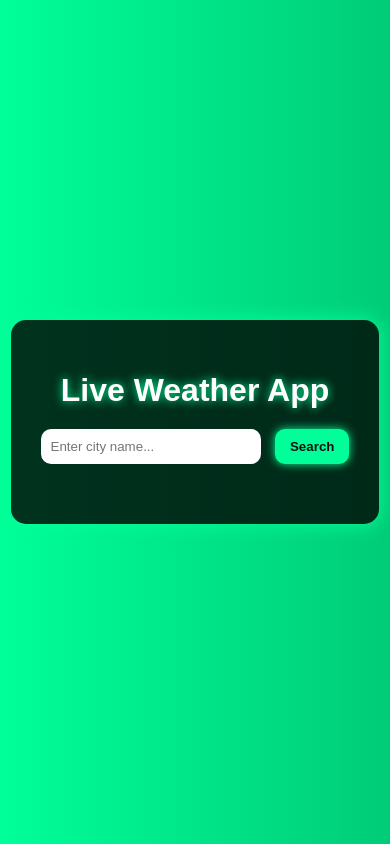
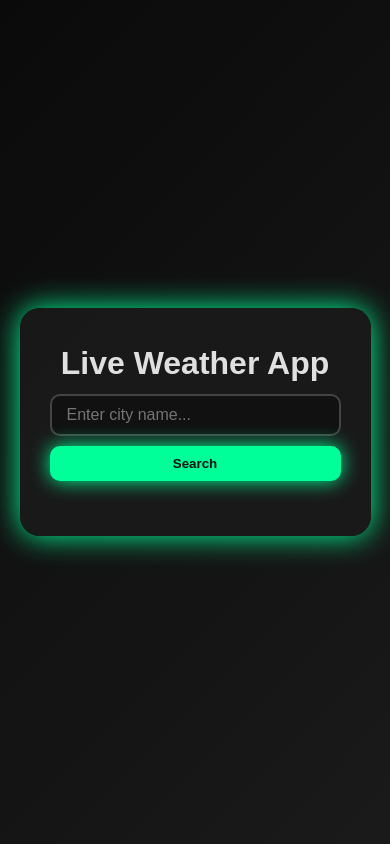
Before and after one commit to soumyadweep74/worldofsoumya, a plain HTML site: page weather/index.html in a window 390 px wide. Drawn offline with Linux system fonts and the light colour scheme.

Commit message:
Update style.css

```diff
--- a/weather/style.css
+++ b/weather/style.css
@@ -1,54 +1,118 @@
+/* Reset & Base Styles */
+* {
+    margin: 0;
+    padding: 0;
+    box-sizing: border-box;
+}
+
 body {
     font-family: 'Poppins', sans-serif;
-    background: linear-gradient(to right, #0f9, #0c7);
+    background: linear-gradient(135deg, #0a0a0a 0%, #1a1a1a 100%);
+    color: #e0e0e0;
+    line-height: 1.6;
     display: flex;
     justify-content: center;
     align-items: center;
     height: 100vh;
-    margin: 0;
 }
 
+/* Weather Container */
 .weather-container {
-    background: rgba(0,0,0,0.8);
-    padding: 30px;
-    border-radius: 15px;
+    background: rgba(26, 26, 26, 0.9);
+    padding: 40px;
+    border-radius: 20px;
+    box-shadow: 0 0 30px #0f9;
     text-align: center;
-    color: #fff;
-    box-shadow: 0 0 20px #0f9;
+    width: 350px;
+    animation: fadeIn 1s ease-in-out;
 }
 
-.weather-container h1 {
+/* Search Box */
+.search-box {
+    display: flex;
     margin-bottom: 20px;
-    text-shadow: 0 0 10px #0f9;
 }
 
 .search-box input {
-    padding: 10px;
-    width: 200px;
-    border-radius: 10px;
-    border: none;
+    flex: 1;
+    padding: 10px 15px;
+    border-radius: 10px 0 0 10px;
+    border: 2px solid #444;
+    background: #111;
+    color: #e0e0e0;
+    font-size: 1em;
     outline: none;
+    transition: border-color 0.3s, transform 0.2s;
+}
+
+.search-box input:focus {
+    border-color: #0f9;
+    transform: scale(1.02);
 }
 
 .search-box button {
     padding: 10px 15px;
-    margin-left: 10px;
+    background: #0f9;
+    color: #111;
     border: none;
-    border-radius: 10px;
-    background-color: #0f9;
-    color: #111;
-    font-weight: bold;
+    border-radius: 0 10px 10px 0;
+    font-weight: 600;
     cursor: pointer;
-    box-shadow: 0 0 10px #0f9;
     transition: all 0.3s;
+    box-shadow: 0 0 20px #0f9;
 }
 
 .search-box button:hover {
+    background: #0c7;
     transform: scale(1.05);
-    box-shadow: 0 0 20px #0f9;
+    box-shadow: 0 0 30px #0f9;
 }
 
-.weather-info {
-    margin-top: 30px;
-    font-size: 1.2em;
+/* Weather Info */
+.weather-info h2 {
+    font-size: 1.5em;
+    margin-bottom: 10px;
+    color: #0f9;
+    text-shadow: 0 0 10px #0f9;
 }
+
+.weather-info p {
+    margin: 5px 0;
+    font-size: 1em;
+}
+
+/* Error & Loading */
+.error {
+    color: #f00;
+    font-weight: bold;
+    margin-top: 10px;
+}
+
+.loading {
+    color: #0f9;
+    font-weight: bold;
+    margin-top: 10px;
+}
+
+/* Animations */
+@keyframes fadeIn {
+    from { opacity: 0; transform: translateY(-20px); }
+    to { opacity: 1; transform: translateY(0); }
+}
+
+/* Responsive */
+@media (max-width: 400px) {
+    .weather-container {
+        width: 90%;
+        padding: 30px;
+    }
+
+    .search-box {
+        flex-direction: column;
+    }
+
+    .search-box input, .search-box button {
+        border-radius: 10px;
+        margin: 5px 0;
+    }
+}
```
